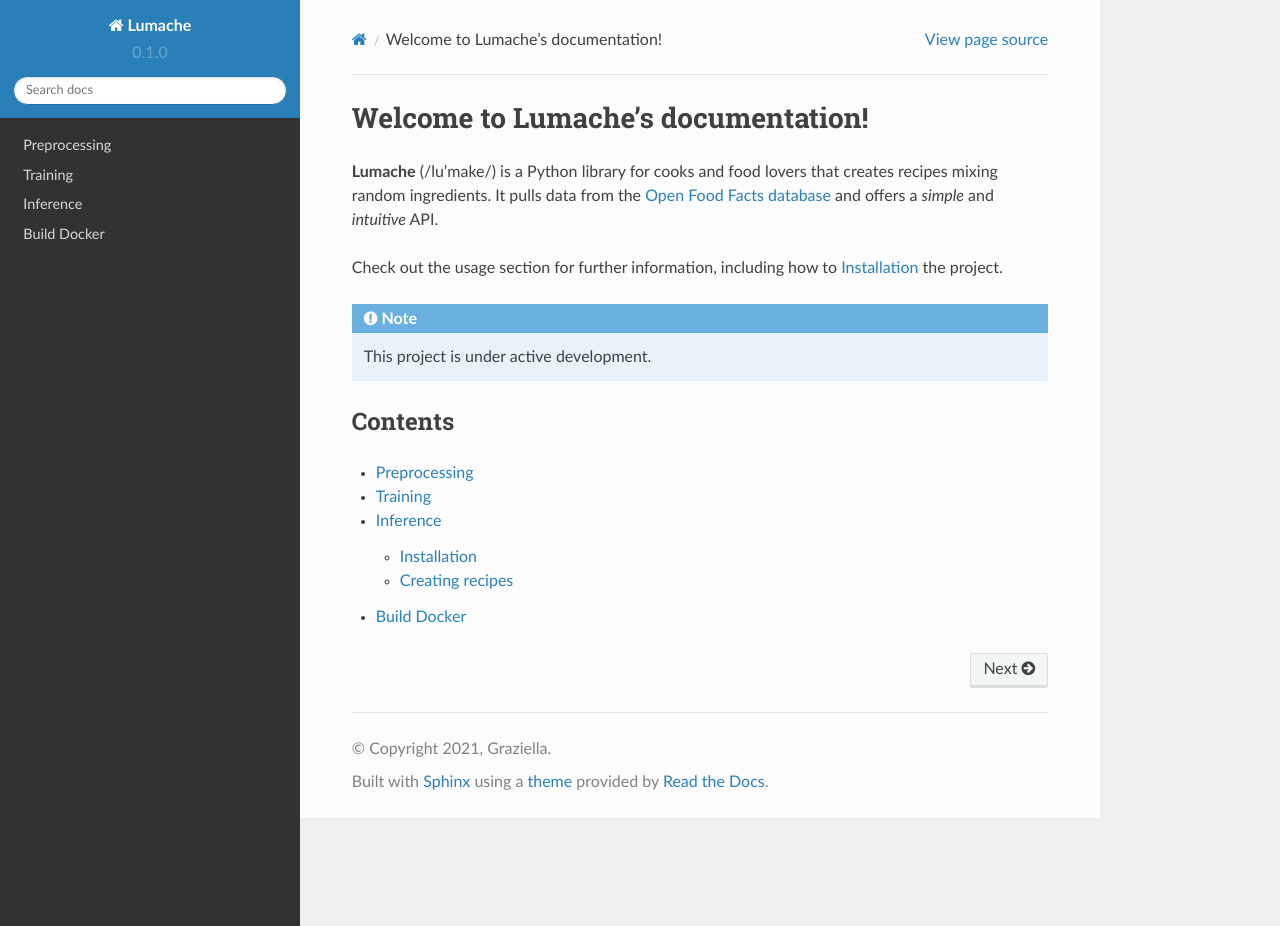
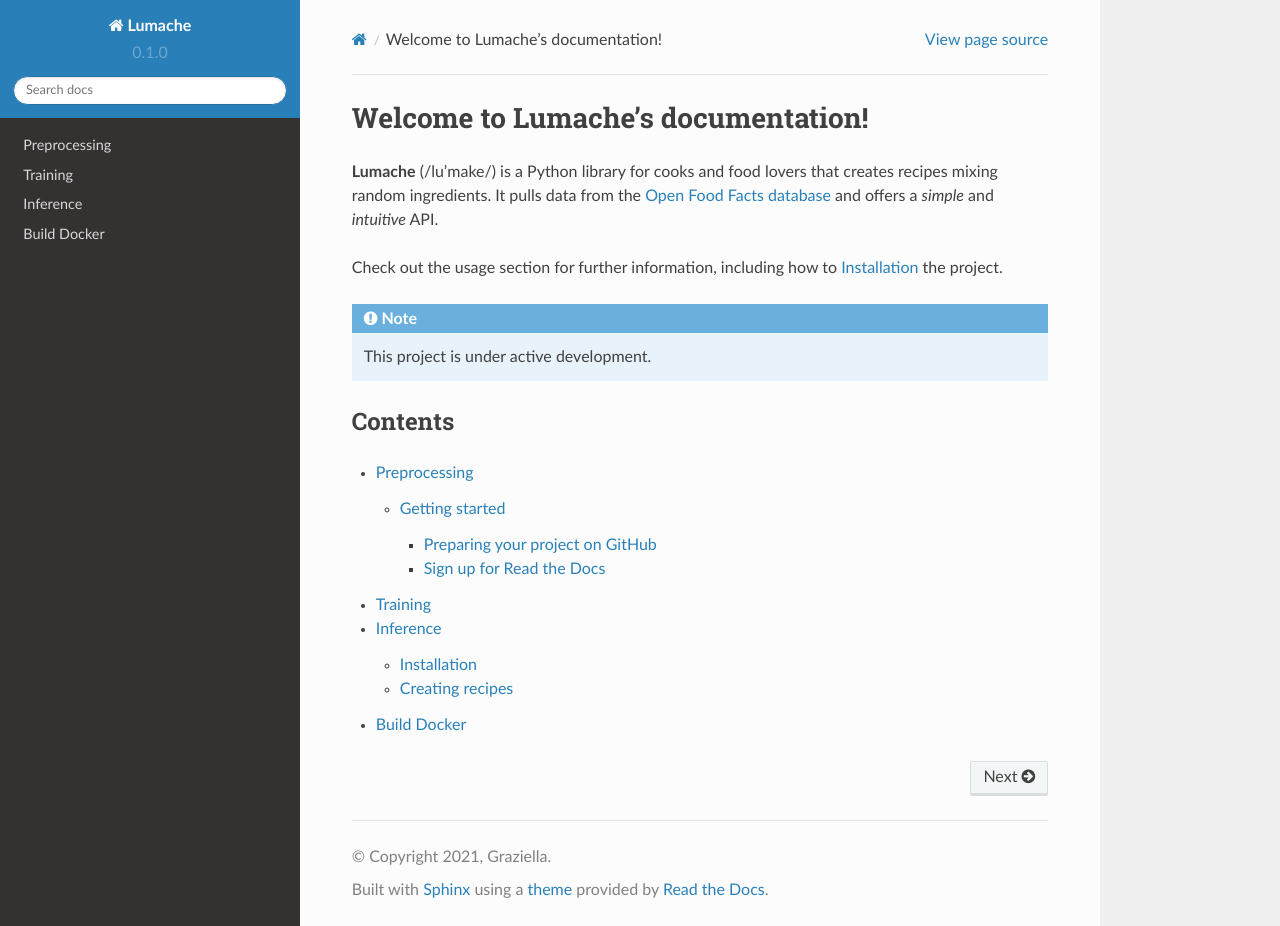
Before and after one commit to SongGu/NeurIPS-CellSeg-tutorial, a Sphinx documentation site: the page built from docs/source/index.rst, in a window 1280 px wide and 926 px high. Built offline with Sphinx 7.4.7 and the Read the Docs theme 2.0.0, drawn with Linux system fonts in a browser that asks for light colours; some of the changed lines change nothing that is shown.

Commit message:
Update preprocessing.rst

```diff
--- a/docs/source/preprocessing.rst
+++ b/docs/source/preprocessing.rst
@@ -1,7 +1,23 @@
 Preprocessing
-====
+===============================
 
-.. autosummary::
-   :toctree: generated
+In this tutorial you will create a documentation project on Read the Docs
+by importing an Sphinx project from a GitHub repository,
+tailor its configuration, and explore several useful features of the platform.
 
-   lumache
+The tutorial is aimed at people interested in learning
+how to use Read the Docs to host their documentation projects.
+
+Getting started
+---------------
+
+Preparing your project on GitHub
+~~~~~~~~~~~~~~~~~~~~~~~~~~~~~~~~
+
+(or the one of your choosing).
+This is the repository you will import on Read the Docs,
+and it contains the following files:
+
+
+Sign up for Read the Docs
+~~~~~~~~~~~~~~~~~~~~~~~~~
```
